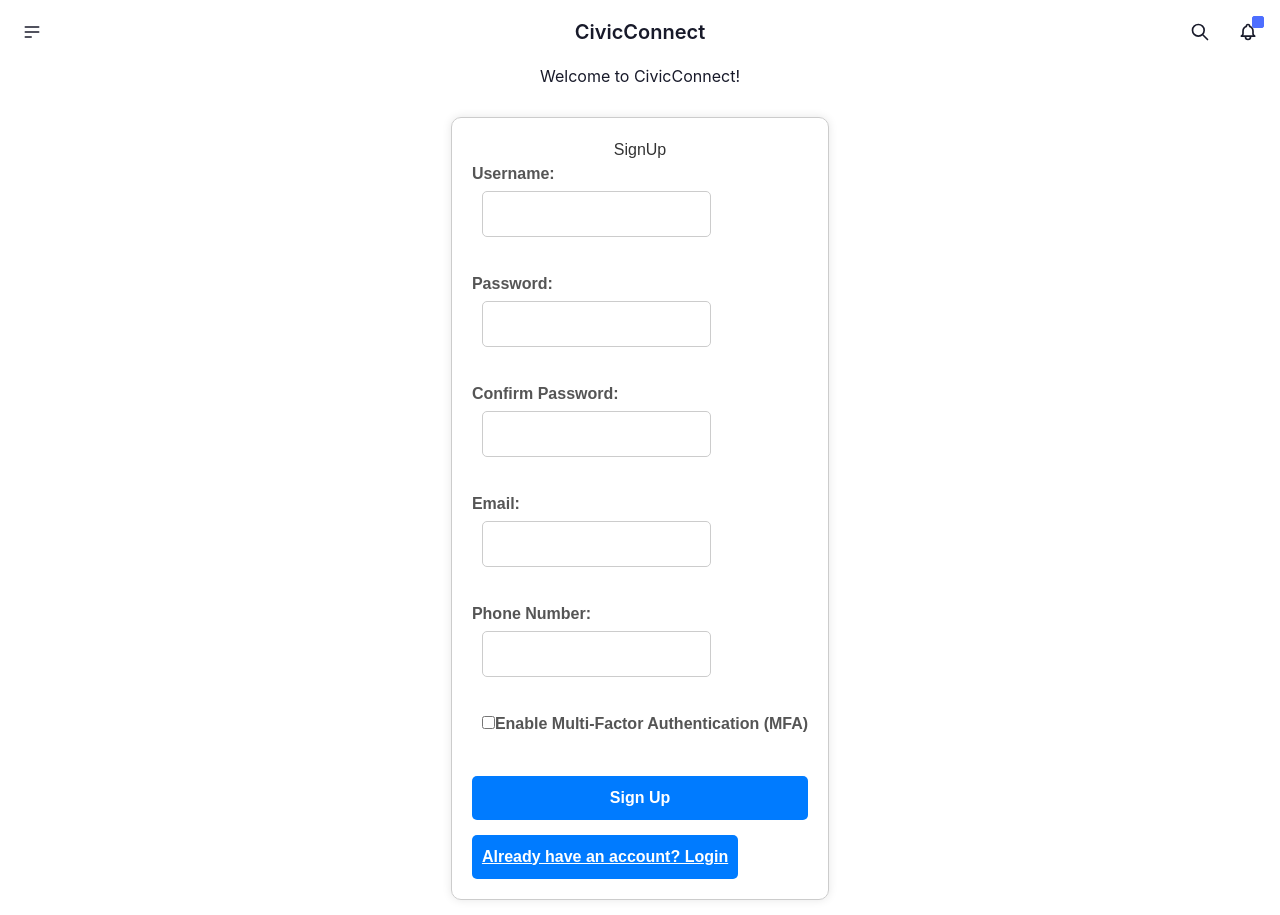
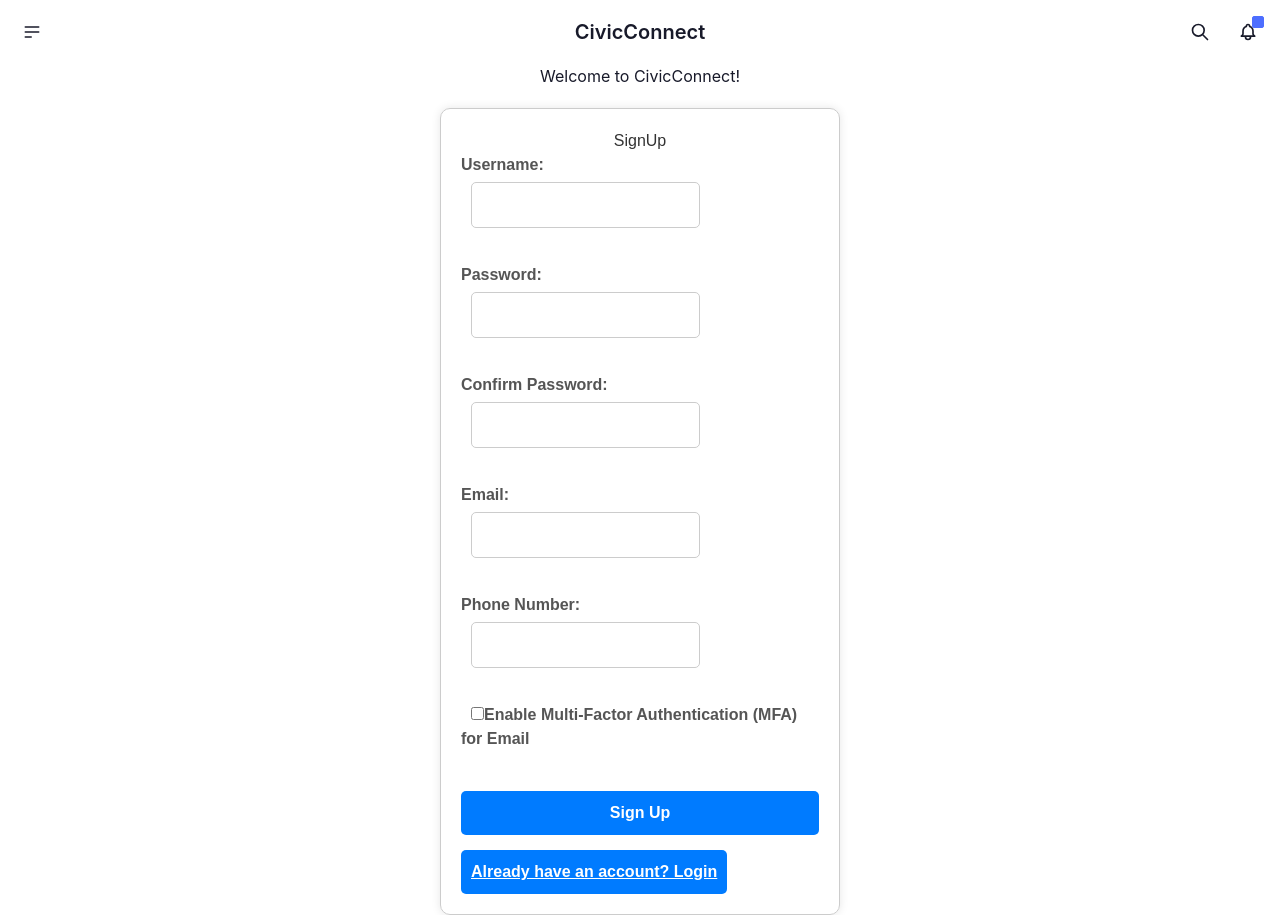
Before and after one commit to heiditeng/cs307-CivicConnect, a React (Create React App) app in the folder client/: page / in a window 1280 px wide. Both pictures are taken after a click on the button "Don't have an account? Sign Up". Built offline with nearby package versions, Linux system fonts and the light colour scheme.

Commit message:
update signup MFA button for email

```diff
--- a/client/src/components/Signup.js
+++ b/client/src/components/Signup.js
@@ -101,7 +101,7 @@ const Signup = ({ onSwitchToLogin }) => {
               checked={enableMFA}
               onChange={(e) => setEnableMFA(e.target.checked)}
             />
-            Enable Multi-Factor Authentication (MFA)
+            Enable Multi-Factor Authentication (MFA) for Email
           </label>
         </div>
         <button className="signup-button" type="submit">
```
